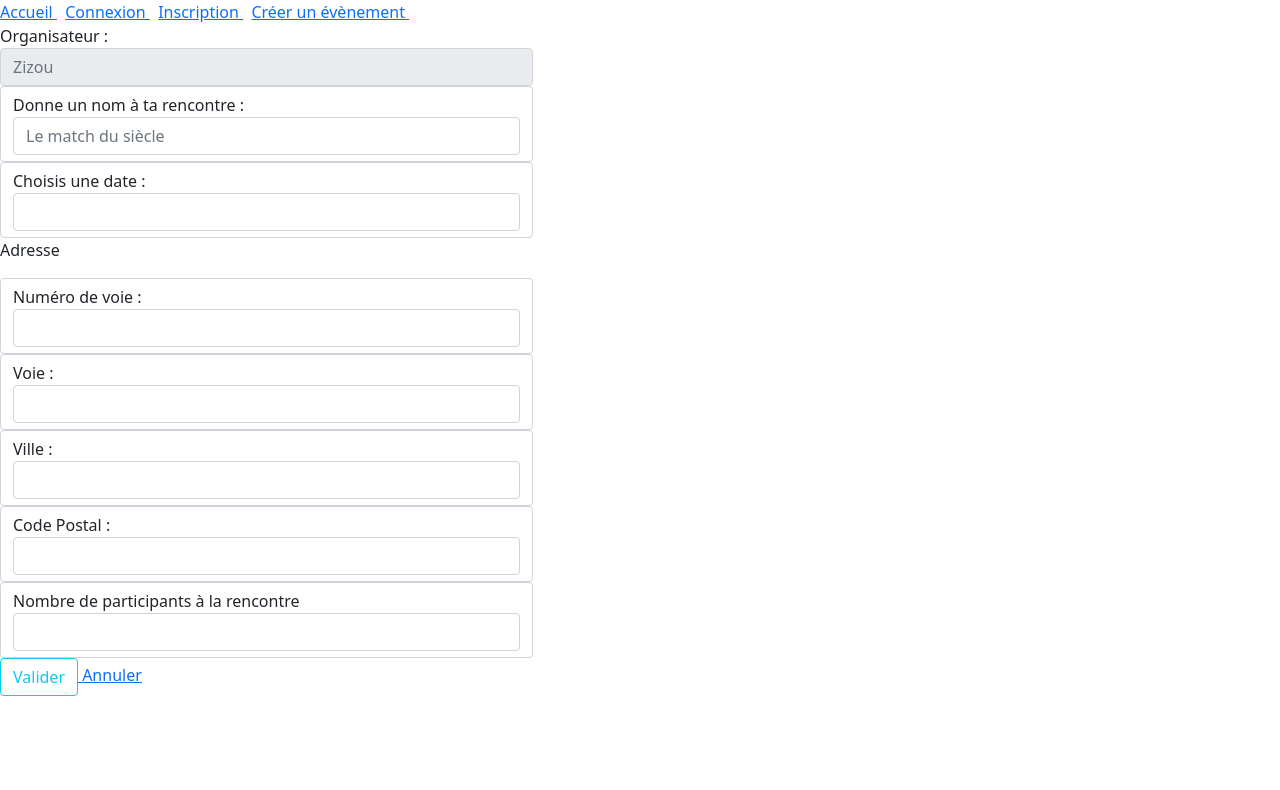
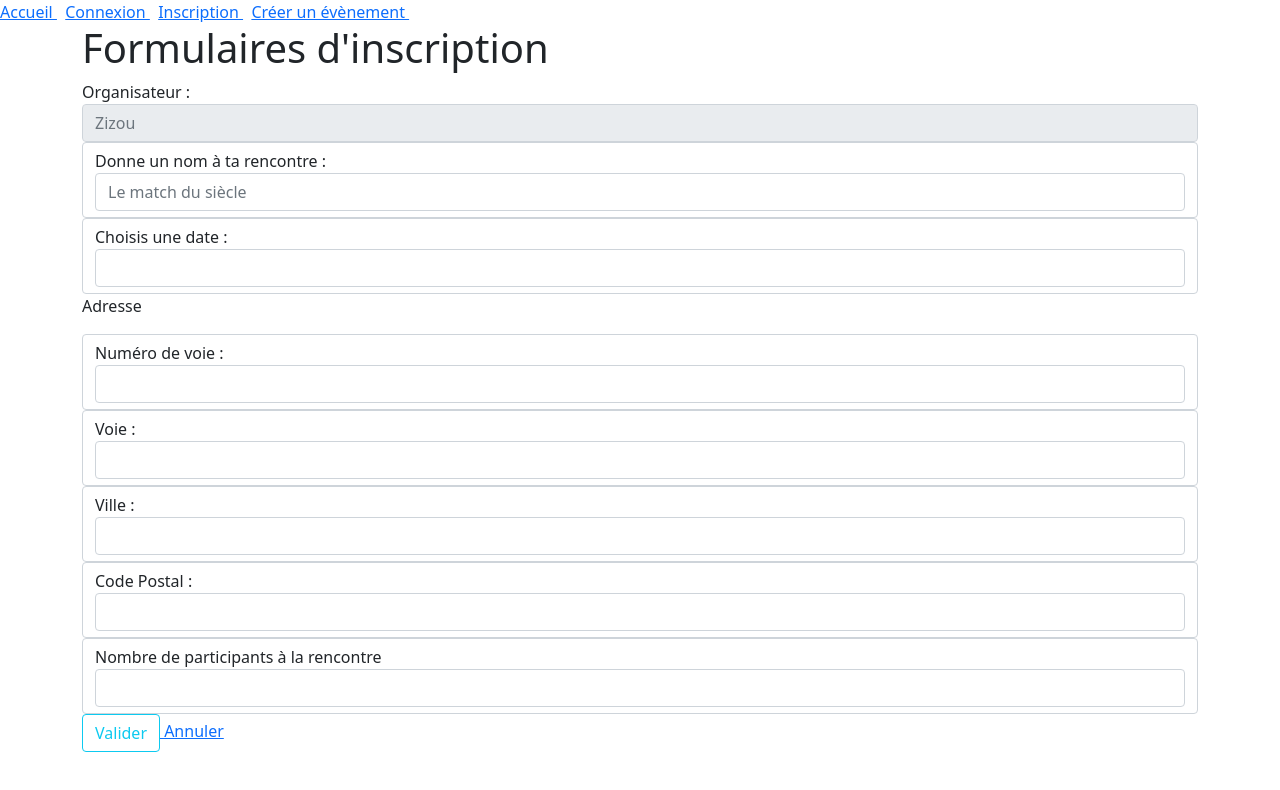
Before and after one commit to M0urad/ProjetSport, an Angular app in the folder Angular/: page /creationEvent in a window 1280 px wide. Shown: the top 790 px of the page. Built offline with nearby package versions, Linux system fonts and the light colour scheme.

Commit message:
modification affichage crea-event

```diff
--- a/Angular/src/app/crea-event/crea-event.component.css
+++ b/Angular/src/app/crea-event/crea-event.component.css
@@ -0,0 +1,5 @@
+.formulaire{
+
+  width: fit-content;
+
+}
--- a/Angular/src/app/crea-event/crea-event.component.html
+++ b/Angular/src/app/crea-event/crea-event.component.html
@@ -1,4 +1,9 @@
-<div class="container" class="col-sm-5">
+<div name="formulaire" class="container" class="col-sm-5"></div>
+  <div class="container">
+      <h1>Formulaires d'inscription</h1>
+      <form>
+        <fieldset>
+
   <form (ngSubmit)="ngOnInit()">
     <div class="form-group">
       <label>Organisateur :</label>
@@ -41,4 +46,3 @@
     <button type="submit" class="btn btn-outline-info">Valider</button>
     <a [routerLink]="['/home']"> Annuler</a>
   </form>
-</div>
```
